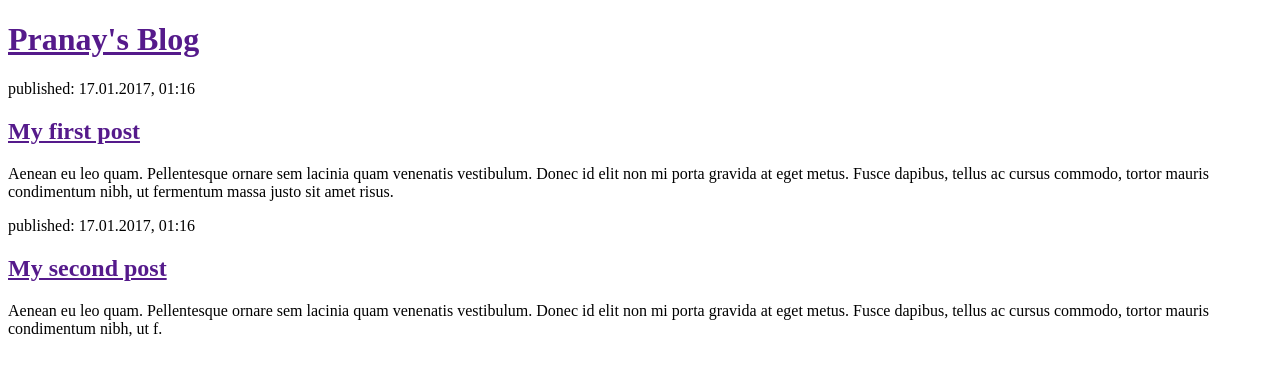
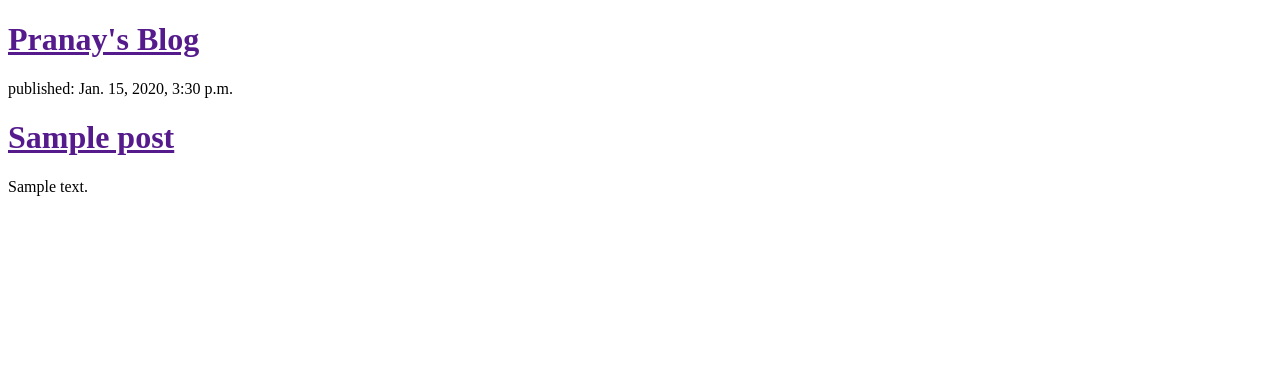
Before and after one commit to pranayberry/sample_blog, a Django app: template blog/templates/blog/post_list.html in a window 1280 px wide. Shown: the top 376 px of the page. Run offline with Django 3.2, Linux system fonts and the light colour scheme; the template is opened without the code that fills it: values that come from a table or form of the project are taken from there, others are empty; tables that the repository leaves empty hold one stand-in row (values such as "Sample post").

Commit message:
Dynamic Templates.

```diff
--- a/blog/templates/blog/post_list.html
+++ b/blog/templates/blog/post_list.html
@@ -8,7 +8,14 @@
 		<h1><a href="">Pranay's Blog</a></h1>
 	</div>
 
-	<div>
+	{% for post in posts %}
+		<div>
+			<p>published: {{ post.published_date }}</p>
+			<h1><a href="">{{ post.title }}</a></h1>
+			<p>{{ post.text|linebreaksbr }}</p>
+		</div>
+	{% endfor %}
+	<!--<div>
 		<p>published: 17.01.2017, 01:16</p>
 		<h2><a href="">My first post</a></h2>
 		<p>Aenean eu leo quam. Pellentesque ornare sem lacinia quam venenatis vestibulum. Donec id elit non mi porta gravida at eget metus. Fusce dapibus, tellus ac cursus commodo, tortor mauris condimentum nibh, ut fermentum massa justo sit amet risus.</p>
@@ -18,6 +25,6 @@
 		<p>published: 17.01.2017, 01:16</p>
 		<h2><a href="">My second post</a></h2>
 		<p>Aenean eu leo quam. Pellentesque ornare sem lacinia quam venenatis vestibulum. Donec id elit non mi porta gravida at eget metus. Fusce dapibus, tellus ac cursus commodo, tortor mauris condimentum nibh, ut f.</p>
-	</div>
+	</div>-->
 </body>
 </html>
--- a/blog/views.py
+++ b/blog/views.py
@@ -1,5 +1,8 @@
 from django.shortcuts import render
+from .models import Post
+from django.utils import timezone
 
 # Create your views here.
 def post_list(request):
-	return render(request, 'blog/post_list.html', {})
+	posts = Post.objects.filter(published_date__lte=timezone.now()).order_by('published_date')
+	return render(request, 'blog/post_list.html', {'posts': posts})
```
